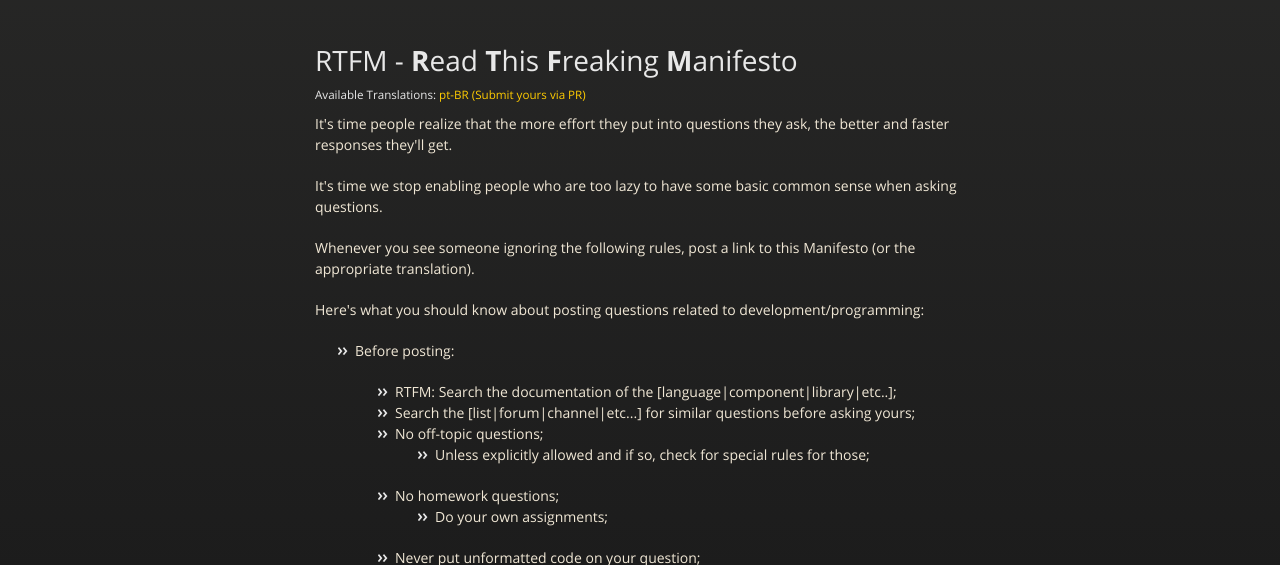
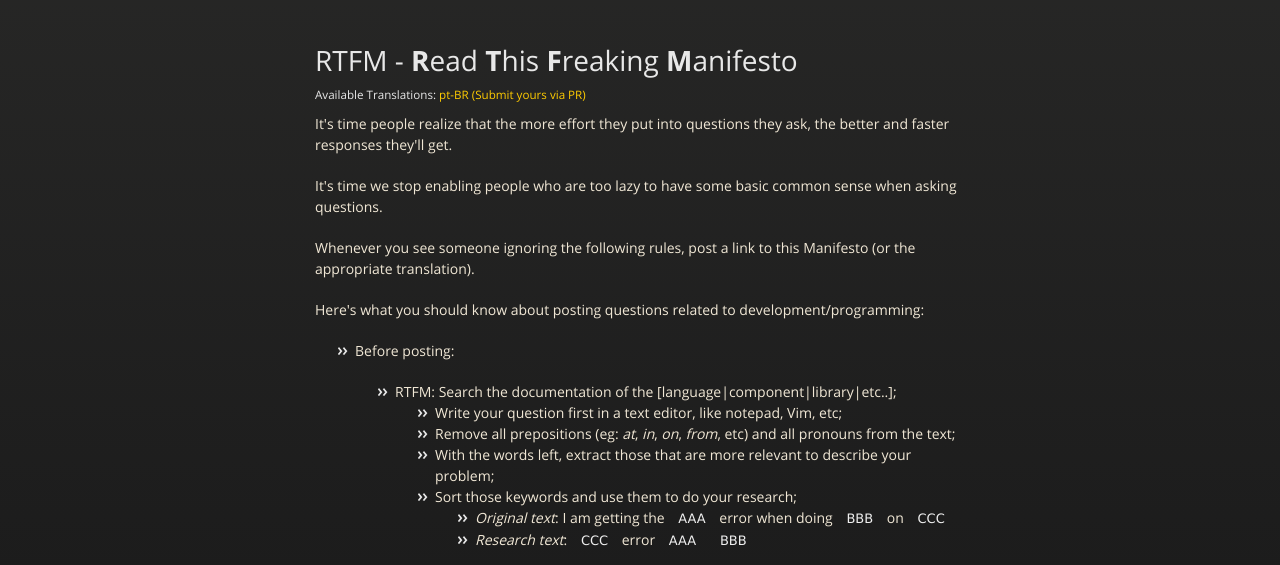
Before and after one commit to galvao/RTFM, a plain HTML site: page index.html in a window 1280 px wide. Shown: the part 226-791 px from the top of the page. Drawn offline with nearby package versions, Linux system fonts and the light colour scheme.

```diff
--- a/index.html
+++ b/index.html
@@ -58,7 +58,25 @@
 <p>Before posting:</p>
 
 <ul>
-<li>RTFM: Search the documentation of the [language|component|library|etc..];</li>
+<li>RTFM: Search the documentation of the [language|component|library|etc..];
+
+<ol>
+<li>Write your question first in a text editor, like notepad, Vim, etc;</li>
+<li>Remove all prepositions (eg: <em>at</em>, <em>in</em>, <em>on</em>, <em>from</em>, etc) and all pronouns from the text;</li>
+<li>With the words left, extract those that are more relevant to describe your problem;</li>
+<li>Sort those keywords and use them to do your research;
+
+<ul>
+<li>
+<em>Original text</em>: I am getting the <code>AAA</code> error when doing <code>BBB</code> on <code>CCC</code>
+</li>
+<li>
+<em>Research text</em>: <code>CCC</code> error <code>AAA</code> <code>BBB</code>
+</li>
+</ul>
+</li>
+</ol>
+</li>
 <li>Search the [list|forum|channel|etc...] for similar questions before asking yours;</li>
 <li>No off-topic questions;
 
@@ -111,7 +129,7 @@
 <p>After posting:</p>
 
 <ul>
-<li>Be patient: No one has the duty to answer your question (Really, just like that)
+<li>Be patient: No one has the duty to answer your question (Really, just like that);
 
 <ul>
 <li>People are not being mean to you;</li>
```
Also changed, not shown: params.json (+1 -1 lines).
